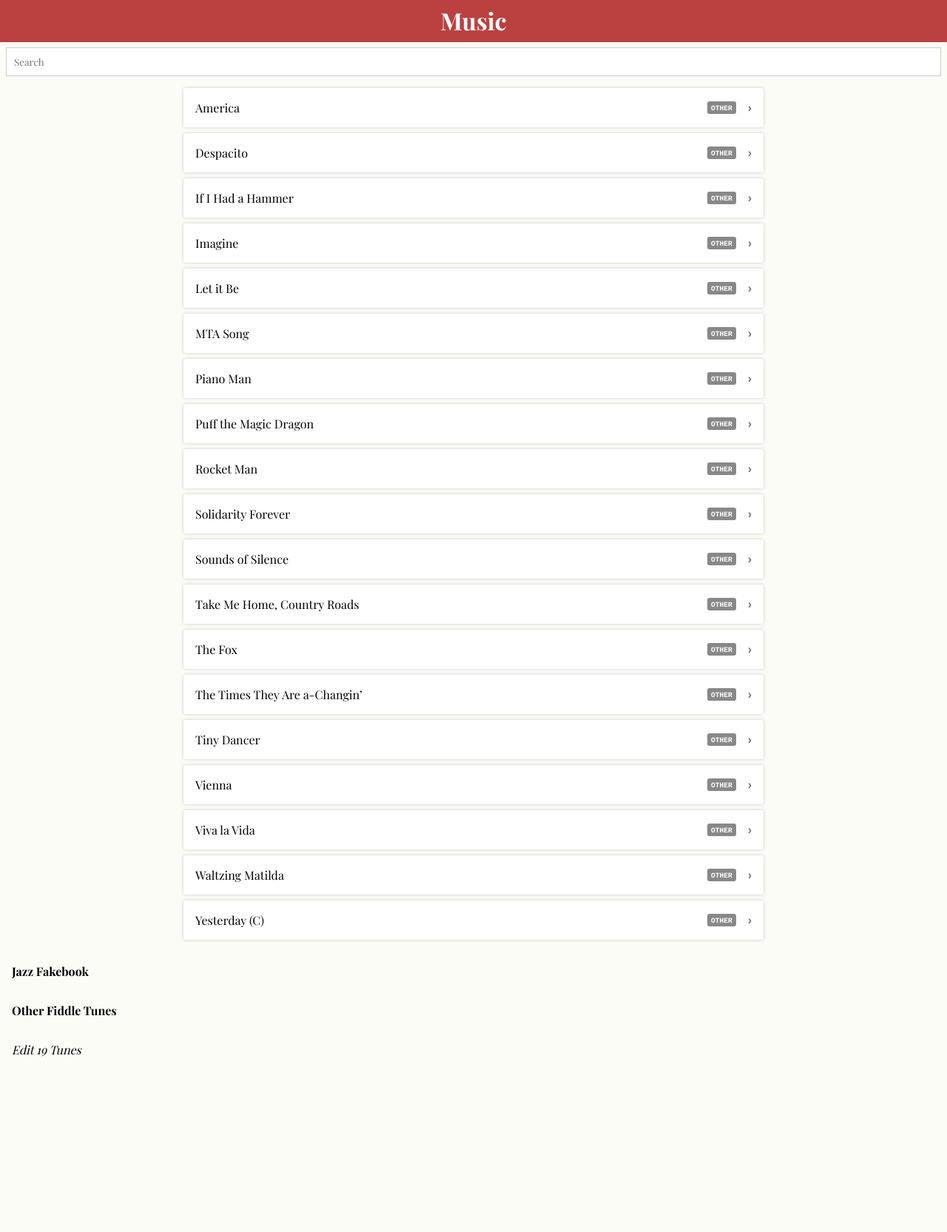
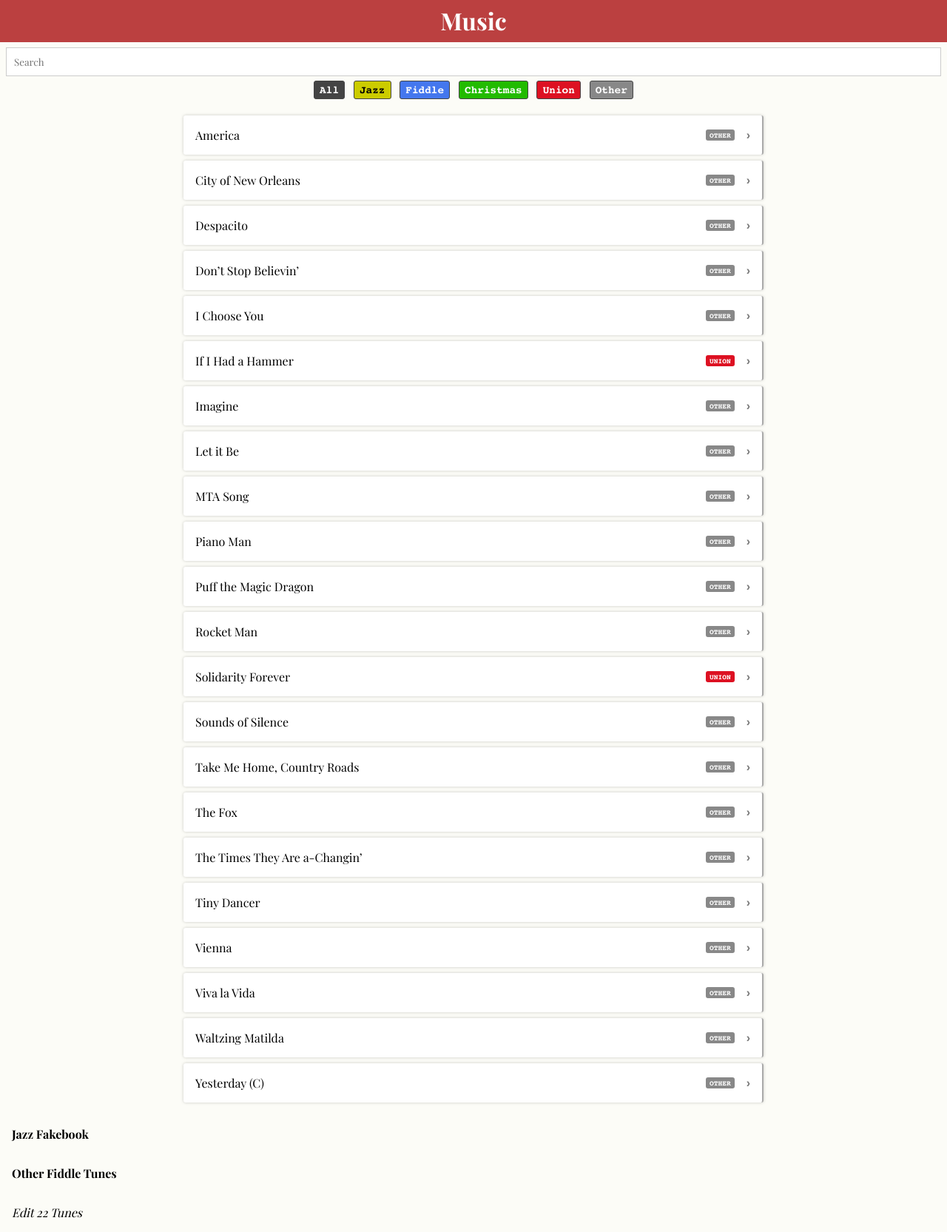
Before and after one commit to CoryMcCartan/music, a Jekyll site: the page built from index.html, in a window 1280 px wide. Shown: the whole page at 74% size. Built offline with Jekyll 4.4.1, drawn with Linux system fonts in a browser that asks for light colours; nearby versions of some CDN libraries; before the commit the page ends 1445 px from its top, so only the background shows below that.

Commit message:
transposing, improved spacing, new songs

```diff
--- a/css/main.sass
+++ b/css/main.sass
@@ -2,6 +2,7 @@
 ---
 
 $font: "Playfair Display", "Palatino", serif
+$font-mono: "Courier Override", "Courier", "Arial Unicode MS", monospace
 
 *
     position: relative
@@ -50,6 +51,8 @@
         margin: 0.5em 0
         box-shadow: 0 0 4px rgba(0, 0, 0, 0.2)
         border-radius: 3px
+    li.txt
+        border-right: 2px solid #aaa
 
     a
         flex-grow: 1
@@ -65,19 +68,31 @@
 .category
     font-size: 0.6em
     padding: 0.35em 0.5em 0.25em
-    font-family: "Courier", "Courier Prime", "Courier New", monospace
+    font-family: $font-mono
     font-weight: bold
     border-radius: 3px
     color: white
     background: #888
 
 .category.christmas
-    background: #c00
+    background: #2b0
+.category.union
+    background: #d12
 .category.fiddle
     background: #47e
 .category.jazz
     background: #cc0
     color: black
+.category.other
+    background: #888
+.category.all
+    background: #444
+
+button.category
+    font-size: 0.9em
+    margin: 0.4em
+    border: 1px solid #444
+    outline: none
 
 #extra-links a
     display: block
@@ -86,8 +101,10 @@
 
 #music
     display: flex
-    margin: 0.75em
-    justify-content: center
+    flex-direction: column
+    max-width: 800px
+    margin: 0.75em auto
+    padding: 0 0.4em
 
     p.title
         margin: 0 0 0.25em
@@ -100,12 +117,9 @@
         text-indent: -1em
         min-height: 1.5em
     .chords
-        font-family: "Courier", "Courier Prime", "Helvetica Neue", "Arial Unicode MS", monospace
+        font-family: $font-mono
         font-size: 1.15em
-        letter-spacing: -0.8px
-        transform: scaleX(0.95)
-        width: calc(104% - 0.25em)
-        transform-origin: 0 0
+        letter-spacing: -2px
     .chorus
         font-weight: bold
     .bridge
@@ -114,15 +128,17 @@
         font-size: 0.7em
     .spacer
         display: inline-block
-        width: 3px
+        width: 1.7px
+
+.sheet-music
+    overflow: visible !important
 
 svg
-    max-width: 740px
-    overflow: visible !important
+    max-width: 800px
 
     .abcjs-chord
         transform: translate(-0.2em, 0.85em)
-        font-family: "Courier", "Courier Prime", "Helvetica Neue", "Arial Unicode MS", monospace
+        font-family: $font-mono
         font-size: 18px
         text-anchor: start !important
 
@@ -171,6 +187,39 @@
 a:hover, a:active
     text-decoration: underline
 
+#buttons
+    display: flex
+
+    button
+        flex-grow: 1
+        margin: 0.25em
+        outline: none
+        padding: 0.5em
+        background-color: #fff
+        border: 1px solid #aaa
+        border-radius: 2px
+        font-size: 1.5rem
+    button:active, button:hover
+        background-color: #f4f4f4
+
+button:hover
+    cursor: pointer
+
+#wrap input
+    height: 20px
+    width: 20px
+    top: 5px
+
 @media screen and (max-width: 600px)
     #music p.title
         font-size: 1.1em
+    #music .chords
+        font-size: 1.08em
+
+@font-face
+    font-family: "Courier Override"
+    src: url("../assets/courier.ttf")
+@font-face
+    font-family: "Courier Override"
+    font-weight: bold
+    src: url("../assets/courier-bold.ttf")
--- a/index.html
+++ b/index.html
@@ -4,6 +4,14 @@
 <section id="tune-list">
     <input class="search" placeholder="Search" type="search"
         autocomplete="off" spellcheck="false" autocorrect="off"/>
+    <div style="display: flex; flex-wrap: wrap; width: 100%; justify-content: center;">
+        <button class="category all">All</button>
+        <button class="category jazz">Jazz</button>
+        <button class="category fiddle">Fiddle</button>
+        <button class="category christmas">Christmas</button>
+        <button class="category union">Union</button>
+        <button class="category other">Other</button>
+    </div>
     <ul class="list">
         {% assign n_tunes = 0 %}
         {% for file in site.static_files %}
@@ -16,7 +24,7 @@
                 {% assign category = file.path | remove: file.name | remove_first: tunesurl | remove: '/' %}
                 {% assign path = category | append: '/'
                     | append: file.basename | append: file.extname %}
-                <li>
+                <li class="{{ file.extname | remove: '.' }}">
                     <a class="name" href="tune/#{{ path }}" data-path="{{ path }}">
                         {{ name | smartify }}
                     </a>
--- a/js/main.js
+++ b/js/main.js
@@ -5,11 +5,20 @@
         valueNames: ["name", "category"],
     });
     list.sort("name");
+    window.list = list;
 
     $(".search").on("keypress", function(e) {
         if (e.keyCode !== 13) return;
         $("#tune-list a").get(0).click()
     });
+
+    $("button.category").on("click", function() {
+        let category = this.className.replace("category", "").trim();
+        if (category == "all")
+            list.filter();
+        else
+            list.filter(s => s.values().category == category.toUpperCase());
+    })
 }
 
 document.addEventListener("DOMContentLoaded", onLoad);
```
Also changed, not shown: js/tune.js (+88 -15 lines), tune/index.html (+12 -0 lines), tunes/other/City_of_New_Orleans.txt (added, +40 -0 lines), tunes/other/Don't_Stop_Believin'.txt (added, +28 -0 lines), tunes/other/I_Choose_You.txt (added, +35 -0 lines), assets/courier-bold.ttf (added), assets/courier.otf (added), assets/courier.ttf (added), tunes/union/If_I_Had_a_Hammer.txt (renamed from tunes/other/If_I_Had_a_Hammer.txt), tunes/union/Solidarity_Forever.txt (renamed from tunes/other/Solidarity_Forever.txt), 1 other file.
